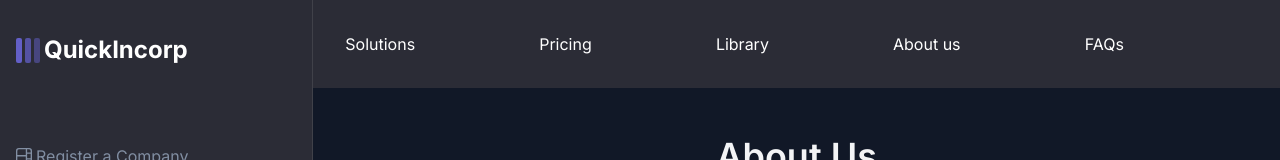
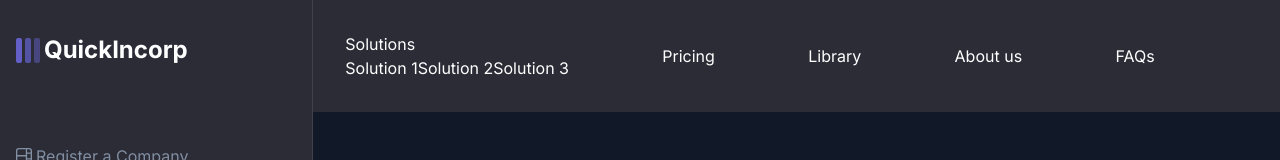
Before and after one commit to ksingh62/quick-incorp-app, a Next.js app: page /prototype/about in a window 1280 px wide. Shown: the top 160 px of the page. Built offline with nearby package versions, Linux system fonts and the light colour scheme; no server answers.

Commit message:
added dropdown menu

```diff
--- a/src/components/Navbar/Navbar.js
+++ b/src/components/Navbar/Navbar.js
@@ -1,16 +1,21 @@
 import Link from "next/link";
 import "./Navbar.css";
-// import { useUserAuth } from "@/app/prototype/_utils/auth-context";
 import { useUserAuth } from "@/app/prototype/_utils/auth-context";
 
 export default function Navbar() {
-  console.log(useUserAuth);
   const { user, gitHubSignIn, firebaseSignOut } = useUserAuth();
-  console.log(user);
+
   return (
     <>
       <nav className="nav-bar">
-        <div>Solutions</div>
+        <div className="dropdown">
+          <button className="dropbtn">Solutions</button>
+          <div className="dropdown-content">
+            <Link href="/prototype/solutions/item1">Solution 1</Link>
+            <Link href="/prototype/solutions/item2">Solution 2</Link>
+            <Link href="/prototype/solutions/item3">Solution 3</Link>
+          </div>
+        </div>
         <div>
           <Link href={"/prototype/pricing"}>Pricing</Link>
         </div>
```
